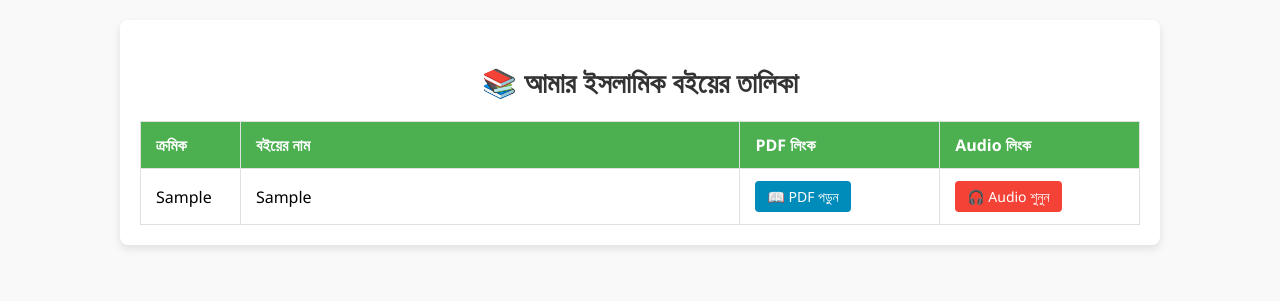
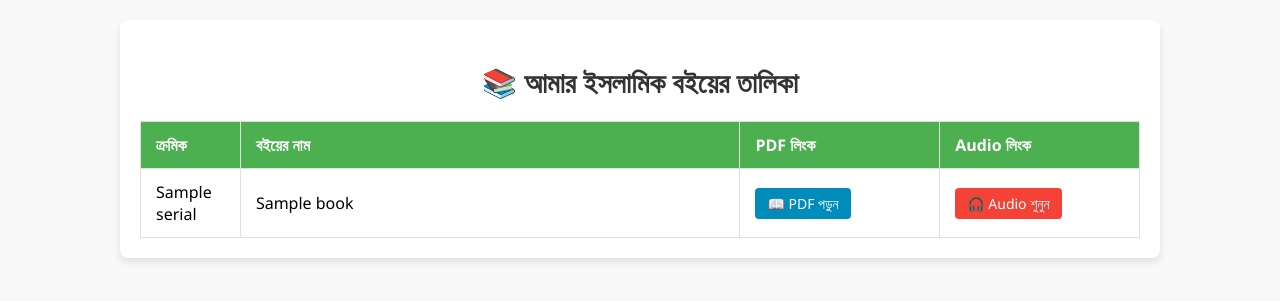
Before and after one commit to riyadjr974-del/My_book_list, a Flask app: template templates/index.html in a window 1280 px wide. Shown: the top 301 px of the page. Run offline with Flask 3, Linux system fonts and the light colour scheme; the template is opened without the code that fills it: most values are stand-ins (such as "Sample title", 1, 10 or a date in 2020).

Commit message:
Update index.html

```diff
--- a/templates/index.html
+++ b/templates/index.html
@@ -38,8 +38,8 @@
                 <tbody>
                     {% for book in books %}
                     <tr>
-                        <td>{{ book.get('ক্রমিক', '') }}</td>
-                        <td>{{ book.get('বইয়ের নাম', '') }}</td>
+                        <td>{{ book.get('serial', '') }}</td>
+                        <td>{{ book.get('name', '') }}</td>
                         <td>
                             {% if book.get('link') %}
                                 <a class="btn" href="{{ book['link'] }}" target="_blank">📖 PDF পড়ুন</a>
@@ -48,8 +48,8 @@
                             {% endif %}
                         </td>
                         <td>
-                            {% if book.get('AUDIO') %}
-                                <a class="btn btn-audio" href="{{ book['AUDIO'] }}" target="_blank">🎧 Audio শুনুন</a>
+                            {% if book.get('audio') %}
+                                <a class="btn btn-audio" href="{{ book['audio'] }}" target="_blank">🎧 Audio শুনুন</a>
                             {% else %}
                                 <span class="empty">Audio নেই</span>
                             {% endif %}
```
